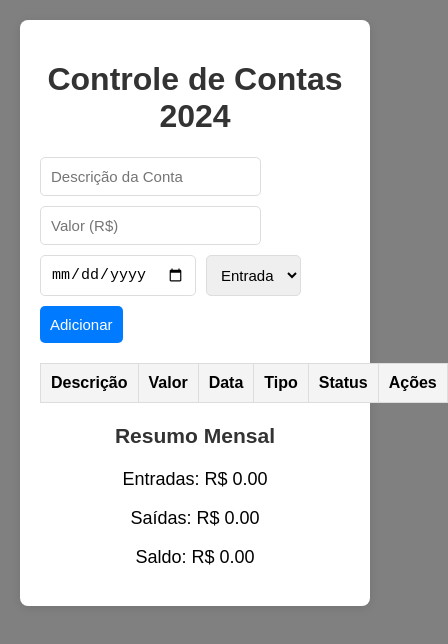
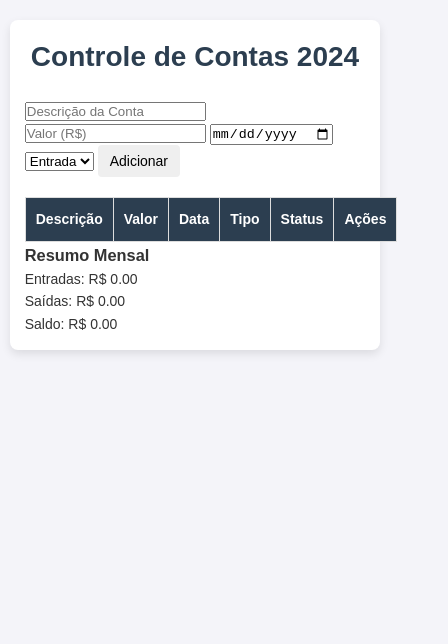
Before and after one commit to Williansviana/controle-despesa, a plain HTML site: page index.html in a window 390 px wide. Shown: the whole page, 448 px wide, since content can reach past the window. Drawn offline with Linux system fonts and the light colour scheme.

Commit message:
Alterar tamanho

```diff
--- a/style.css
+++ b/style.css
@@ -1,76 +1,173 @@
-/* Estilização básica */
+/* Estilos gerais (aplicáveis a todos os dispositivos) */
+* {
+  margin: 0;
+  padding: 0;
+  box-sizing: border-box;
+}
+
 body {
   font-family: Arial, sans-serif;
-  background-color: grey;
+  line-height: 1.6;
+  color: #333;
+  background-color: #f4f4f9;
+  padding: 0;
   margin: 0;
-  padding: 20px;
 }
 
 .container {
-  max-width: 800px;
-  margin: auto;
-  background: white;
+  max-width: 1200px;
+  margin: 20px auto;
   padding: 20px;
+  background: #fff;
   border-radius: 8px;
-  box-shadow: 0 2px 10px rgba(0, 0, 0, 0.1);
+  box-shadow: 0 4px 10px rgba(0, 0, 0, 0.1);
 }
 
-h1, h3 {
+/* Cabeçalhos */
+h1, h2 {
   text-align: center;
-  color: #333;
-}
-
-.form {
-  display: flex;
-  flex-wrap: wrap;
-  gap: 10px;
+  color: #2c3e50;
   margin-bottom: 20px;
 }
 
-input, select, button {
-  padding: 10px;
-  font-size: 15px;
-  border: 1px solid #ddd;
-  border-radius: 5px;
+/* Formulários */
+form {
+  display: flex;
+  flex-wrap: wrap;
+  gap: 15px;
+  justify-content: space-between;
 }
 
-#add-transaction-btn{
-  font-size: 15px;
+form input, form select, form button {
+  padding: 10px;
+  font-size: 16px;
+  border-radius: 4px;
+  border: 1px solid #ddd;
 }
 
-button {
-  background-color: #007bff;
-  color: white;
+form button {
+  background-color: #2ecc71;
+  color: #fff;
   cursor: pointer;
-  border: none;
+  transition: background-color 0.3s ease;
 }
 
-button:hover {
-  background-color: #0056b3;
+form button:hover {
+  background-color: #27ae60;
 }
 
+/* Tabela */
 table {
   width: 100%;
   border-collapse: collapse;
-  margin-bottom: 20px;
+  margin-top: 20px;
 }
 
-th, td {
-  border: 1px solid #ddd;
+table th, table td {
   padding: 10px;
   text-align: left;
+  border: 1px solid #ddd;
 }
 
-th {
-  background-color: #f4f4f4;
+table th {
+  background-color: #2c3e50;
+  color: #fff;
 }
 
-.paid {
-  text-decoration: line-through;
-  color: green;
+/* Botões */
+button {
+  padding: 8px 12px;
+  font-size: 14px;
+  border: none;
+  border-radius: 4px;
+  cursor: pointer;
 }
 
-.summary {
-  text-align: center;
-  font-size: 18px;
+button.mark-paid {
+  background-color: #3498db;
+  color: #fff;
 }
+
+button.remove {
+  background-color: #e74c3c;
+  color: #fff;
+}
+
+button:disabled {
+  background-color: #bdc3c7;
+  cursor: not-allowed;
+}
+
+/* Responsividade para dispositivos iPhone e Samsung */
+
+/* iPhone 12 Pro, iPhone 13 (390px largura) */
+@media screen and (max-width: 390px) {
+  body {
+      font-size: 14px;
+  }
+
+  .container {
+      width: 95%;
+      padding: 15px;
+  }
+
+  form input, form select, form button {
+      width: 100%;
+  }
+
+  table th, table td {
+      font-size: 12px;
+  }
+}
+
+/* Samsung Galaxy S21, S22 (360px largura) */
+@media screen and (max-width: 360px) {
+  body {
+      font-size: 13px;
+  }
+
+  .container {
+      width: 95%;
+  }
+
+  form {
+      gap: 10px;
+  }
+
+  form input, form select, form button {
+      width: 100%;
+  }
+
+  table th, table td {
+      font-size: 11px;
+      padding: 8px;
+  }
+}
+
+/* Para tablets e telas intermediárias */
+@media screen and (max-width: 768px) {
+  form input, form select, form button {
+      width: calc(50% - 10px);
+  }
+
+  table th, table td {
+      font-size: 14px;
+  }
+}
+
+/* Ajuste para smartphones com largura menor que 320px (exemplo: iPhone SE) */
+@media screen and (max-width: 320px) {
+  body {
+      font-size: 12px;
+  }
+
+  form input, form select, form button {
+      width: 100%;
+      font-size: 12px;
+  }
+
+  table th, table td {
+      font-size: 10px;
+      padding: 6px;
+  }
+}
```
